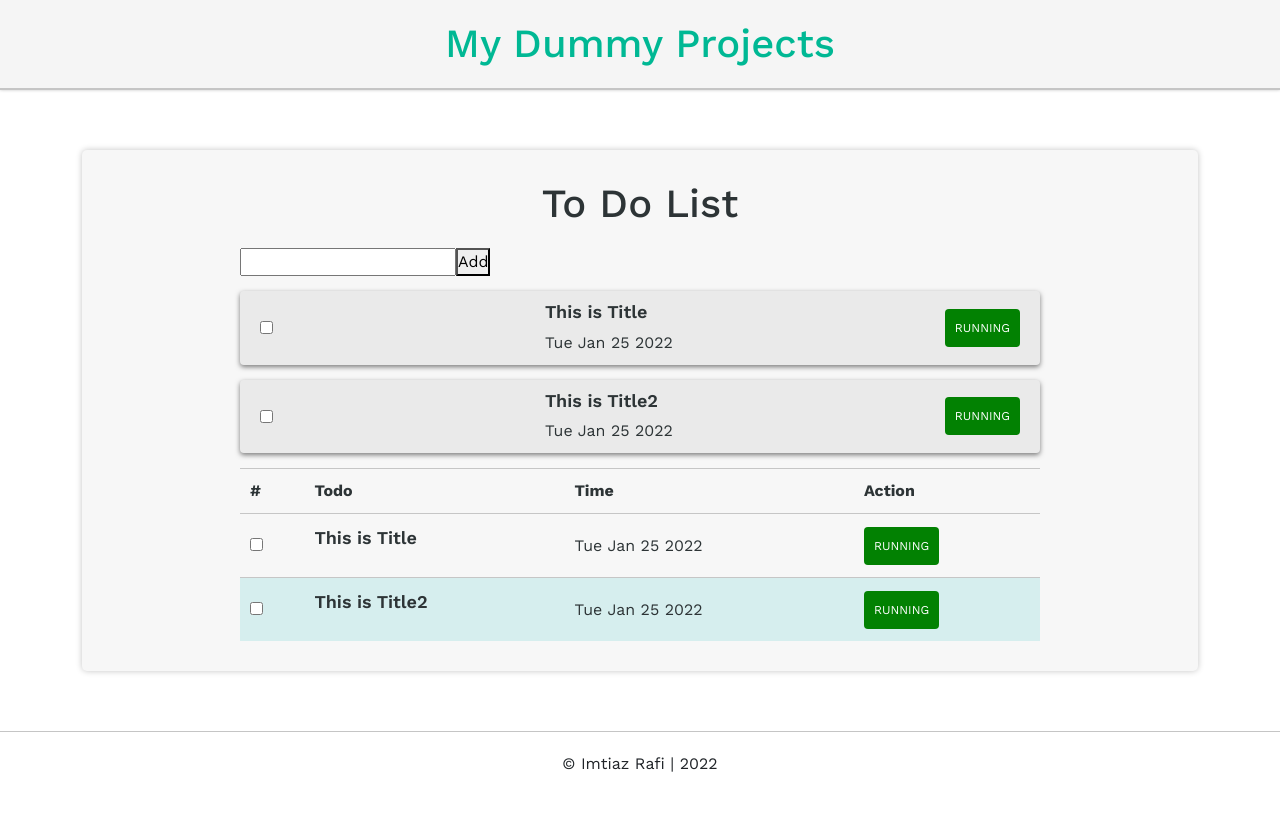
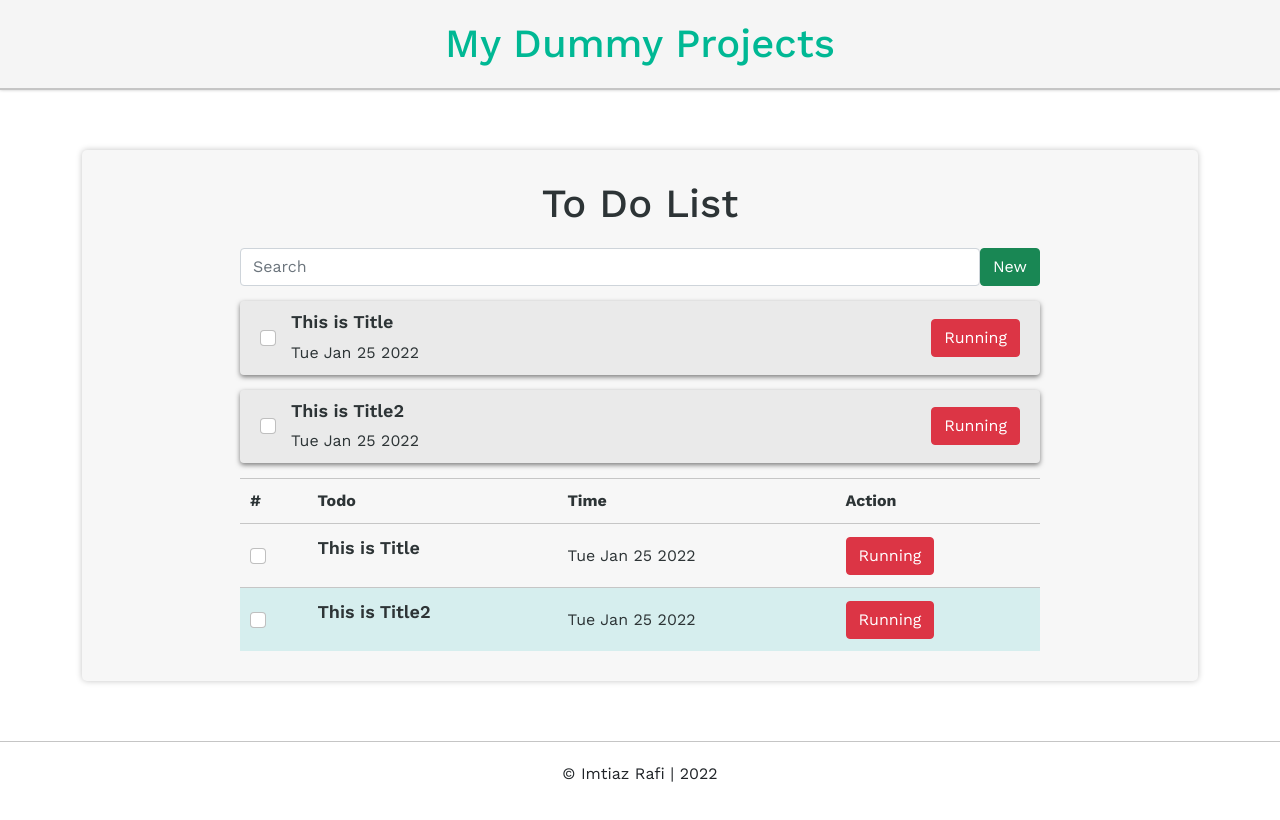
Before and after one commit to Imtiaz-Rafi/Dummy-Projects, a React (Create React App) app: page /todolist in a window 1280 px wide. Built offline with nearby package versions, Linux system fonts and the light colour scheme.

Commit message:
controller added and modal included + reactstrap style changed

```diff
--- a/package.json
+++ b/package.json
@@ -13,6 +13,7 @@
     "react-router-dom": "^6.2.1",
     "react-scripts": "5.0.0",
     "reactstrap": "^9.0.1",
+    "shortid": "^2.2.16",
     "web-vitals": "^2.1.4"
   },
   "scripts": {
--- a/src/components/home/cardLinks.jsx
+++ b/src/components/home/cardLinks.jsx
@@ -5,7 +5,7 @@ const CardLinks = ({ path, Cardimage, title }) => {
     return (
         <Link to={path}>
             <div className="card-body">
-                <img src={Cardimage} alt="project image" />
+                <img src={Cardimage} alt="project logos" />
                 <h2>{title}</h2>
             </div>
         </Link>
--- a/src/components/todo/controller/index.jsx
+++ b/src/components/todo/controller/index.jsx
@@ -1,18 +1,20 @@
 import React from "react";
 import PropTypes from "prop-types";
 
-const Controller = ({ handleChange, handleClick }) => {
+import SearchInput from "./search-input";
+
+const Controller = ({ term, handleSearch, toggleForm }) => {
     return (
         <div>
-            <input type="search" name="search" id="todoserach" onChange={handleChange} />
-            <button onClick={handleClick}>Add</button>
+            <SearchInput term={term} handleSearch={handleSearch} toggleForm={toggleForm} />
         </div>
     );
 };
 
 Controller.propTypes = {
-    handleChange: PropTypes.func.isRequired,
-    handleClick: PropTypes.func.isRequired,
+    term: PropTypes.string.isRequired,
+    handleSearch: PropTypes.func.isRequired,
+    toggleForm: PropTypes.func.isRequired,
 };
 
 export default Controller;
--- a/src/components/todo/controller/search-input.jsx
+++ b/src/components/todo/controller/search-input.jsx
@@ -1,7 +1,22 @@
 import React from "react";
+import PropTypes from "prop-types";
+import { Button, Input } from "reactstrap";
 
-const searchInput = () => {
-    return <div></div>;
+const SearchInput = ({ term, handleSearch, toggleForm }) => {
+    return (
+        <div className="d-flex">
+            <Input type="search" value={term} placeholder="Search" onChange={handleSearch} />
+            <Button color="success" onClick={toggleForm}>
+                New
+            </Button>
+        </div>
+    );
 };
 
-export default searchInput;
+SearchInput.propTypes = {
+    term: PropTypes.string.isRequired,
+    handleSearch: PropTypes.func.isRequired,
+    toggleForm: PropTypes.func.isRequired,
+};
+
+export default SearchInput;
--- a/src/components/todo/index.jsx
+++ b/src/components/todo/index.jsx
@@ -3,13 +3,17 @@ import classes from "./todo.module.css";
 import ListView from "./listview";
 import TableView from "./tableview";
 import Controller from "./controller";
+import TodoForm from "./todoForm";
+import shortid from "shortid";
+
+import { Modal, ModalBody, ModalHeader } from "reactstrap";
 
 class Todolist extends React.Component {
     state = {
         todos: [
             {
                 id: "abcdef",
-                title: "This is Title",
+                text: "This is Title",
                 desc: "This is Description",
                 time: new Date(),
                 isComplete: false,
@@ -17,7 +21,7 @@ class Todolist extends React.Component {
             },
             {
                 id: "1234",
-                title: "This is Title2",
+                text: "This is Title2",
                 desc: "This is Description2",
                 time: new Date(),
                 isComplete: false,
@@ -25,14 +29,25 @@ class Todolist extends React.Component {
             },
         ],
         isModalOpen: false,
+        SearchTerm: "",
     };
 
     toggleSelect = (todoId) => {};
     toggleComplete = (todoId) => {};
     handleChange = () => {};
-    handleClick = () => {
+    handleSearch = () => {};
+    toggleForm = () => {
         this.setState({ isModalOpen: !this.state.isModalOpen });
-        console.log(this.state.isModalOpen);
+    };
+    createTodo = (todo) => {
+        todo.id = shortid.generate();
+        todo.time = new Date();
+        todo.isComplete = false;
+        todo.isSelect = false;
+        const todos = [todo, ...this.state.todos];
+
+        this.setState({ todos });
+        this.toggleForm();
     };
 
     render() {
@@ -40,7 +55,11 @@ class Todolist extends React.Component {
             <div className={`"text-center" ${classes.container}`}>
                 <h1 className="body-element">To Do List</h1>
                 <div>
-                    <Controller handleClick={this.handleClick} handleChange={this.handleChange} />
+                    <Controller
+                        term={this.state.SearchTerm}
+                        handleSearch={this.handleSearch}
+                        toggleForm={this.toggleForm}
+                    />
                 </div>
                 <div className={classes.list_view}>
                     <ListView
@@ -54,6 +73,12 @@ class Todolist extends React.Component {
                         toggleComplete={this.toggleComplete}
                     />
                 </div>
+                <Modal isOpen={this.state.isModalOpen} toggle={this.toggleForm}>
+                    <ModalHeader>Create New ToDo Task</ModalHeader>
+                    <ModalBody>
+                        <TodoForm createTodo={this.createTodo} />
+                    </ModalBody>
+                </Modal>
             </div>
         );
     }
--- a/src/components/todo/listview.jsx
+++ b/src/components/todo/listview.jsx
@@ -1,32 +1,31 @@
 import React from "react";
 import PropTypes from "prop-types";
 import classes from "./todo.module.css";
+import { Button, Input, List } from "reactstrap";
 
 const ListItem = ({ todo, toggleSelect, toggleComplete }) => {
     return (
         <>
-            <div className={classes.list_row}>
-                <input
+            <List type="unstyled" className={classes.list_row}>
+                <li>
+                    <Input
                         type="checkbox"
                         name={todo.id}
                         id={todo.id}
                         checked={todo.isSelect}
                         onChange={() => toggleSelect(todo.id)}
                     />
-                <div className={classes.text_body}>
-                    <h3 className={classes.title}>{todo.title}</h3>
-                    {/* <div className={classes.desc}>{todo.desc}</div> */}
+                </li>
+                <li className={classes.text_body}>
+                    <h3 className={classes.title}>{todo.text}</h3>
                     <div className={classes.date}>{todo.time.toDateString()}</div>
-                </div>
-                {/* <div className={classes.todo_btn}> */}
-                <button
-                    className={`${classes.todo_btn} ${todo.isComplete ? classes.danger : classes.success}`}
-                    onClick={() => toggleComplete(todo.id)}
-                >
+                </li>
+                <li>
+                    <Button color={todo.isComplete ? "success" : "danger"} onClick={() => toggleComplete(todo.id)}>
                         {todo.isComplete ? "Completed" : "Running"}
-                </button>
-                {/* </div> */}
-            </div>
+                    </Button>
+                </li>
+            </List>
         </>
     );
 };
--- a/src/components/todo/tableview.jsx
+++ b/src/components/todo/tableview.jsx
@@ -1,13 +1,14 @@
 import React from "react";
 import PropTypes from "prop-types";
 import classes from "./todo.module.css";
+import { Button, Input } from "reactstrap";
 
 const RowItem = ({ todo, toggleSelect, toggleComplete }) => {
     return (
         <>
             <tr>
                 <td>
-                    <input
+                    <Input
                         type="checkbox"
                         name={todo.id}
                         id={todo.id}
@@ -16,18 +17,15 @@ const RowItem = ({ todo, toggleSelect, toggleComplete }) => {
                     />
                 </td>
                 <td>
-                    <p className={classes.title}>{todo.title}</p>
+                    <p className={classes.title}>{todo.text}</p>
                 </td>
                 <td>
                     <div className={classes.date}>{todo.time.toDateString()}</div>
                 </td>
                 <td>
-                    <button
-                        className={`${classes.todo_btn} ${todo.isComplete ? classes.danger : classes.success}`}
-                        onClick={() => toggleComplete(todo.id)}
-                    >
+                    <Button color={todo.isComplete ? "success" : "danger"} onClick={() => toggleComplete(todo.id)}>
                         {todo.isComplete ? "Completed" : "Running"}
-                    </button>
+                    </Button>
                 </td>
             </tr>
         </>
--- a/src/components/todo/todo.module.css
+++ b/src/components/todo/todo.module.css
@@ -1,6 +1,6 @@
 .list_row {
-    display: flex;
-    justify-content: space-between;
+    display: grid;
+    grid-template-columns: auto 1fr auto;
     align-items: center;
     background: rgb(0, 0, 0, 0.05);
     margin: 15px 0px;
@@ -12,33 +12,12 @@
     max-width: 800px;
     margin: auto;
 }
-.list_view {
-}
 .title {
     font-size: 18px;
     font-weight: 600;
 }
-.desc {
-}
-.date {
-}
-.todo_btn {
-    text-transform: uppercase;
-    font-size: 12px;
-    padding: 10px;
-    border: none;
-    border-radius: 4px;
-    border: 1px solid rgb(0, 0, 0, 0.5);
-}
-.danger {
-    background: red;
-}
-.success {
-    background: #028102;
-    color: white;
-    border: none;
-}
 .text_body {
+    margin-left: 15px;
 }
 .table_row {
     max-width: 800px;
@@ -47,8 +26,6 @@ table {
     width: 100%;
     display: table;
     border-collapse: collapse;
-}
-tr {
 }
 tr:nth-child(even) {
     background-color: #d6eeee;
--- /dev/null
+++ b/src/components/todo/todoForm.jsx
@@ -0,0 +1,56 @@
+import React from "react";
+import PropTypes from "prop-types";
+import { Button, Form, FormGroup, Input, Label } from "reactstrap";
+
+class TodoForm extends React.Component {
+    state = {
+        text: "",
+        desc: "",
+    };
+
+    handleChange = (event) => {
+        this.setState({
+            [event.target.name]: event.target.value,
+        });
+    };
+
+    handleSubmit = (event) => {
+        event.preventDefault();
+        this.props.createTodo(this.state);
+        event.target.reset();
+        this.setState({ text: "", desc: "" });
+    };
+
+    render() {
+        return (
+            <Form onSubmit={this.handleSubmit}>
+                <FormGroup>
+                    <Label>Your Task</Label>
+                    <Input
+                        placeholder="Enter Your Task"
+                        name="text"
+                        value={this.state.text}
+                        onChange={this.handleChange}
+                    />
+                </FormGroup>
+                <FormGroup>
+                    <Label>Describe Task</Label>
+                    <Input
+                        type="textarea"
+                        placeholder="Describe Your Task"
+                        name="desc"
+                        value={this.state.desc}
+                        onChange={this.handleChange}
+                    />
+                </FormGroup>
+                <Button>Create Task</Button>
+            </Form>
+        );
+    }
+}
+
+TodoForm.propTypes = {
+    createTodo: PropTypes.func.isRequired,
+};
+
+export default TodoForm;
```
Also changed, not shown: 1 other file (tests, documents, lock files or other folders). Lines whose indentation alone changed are shown as unchanged.
